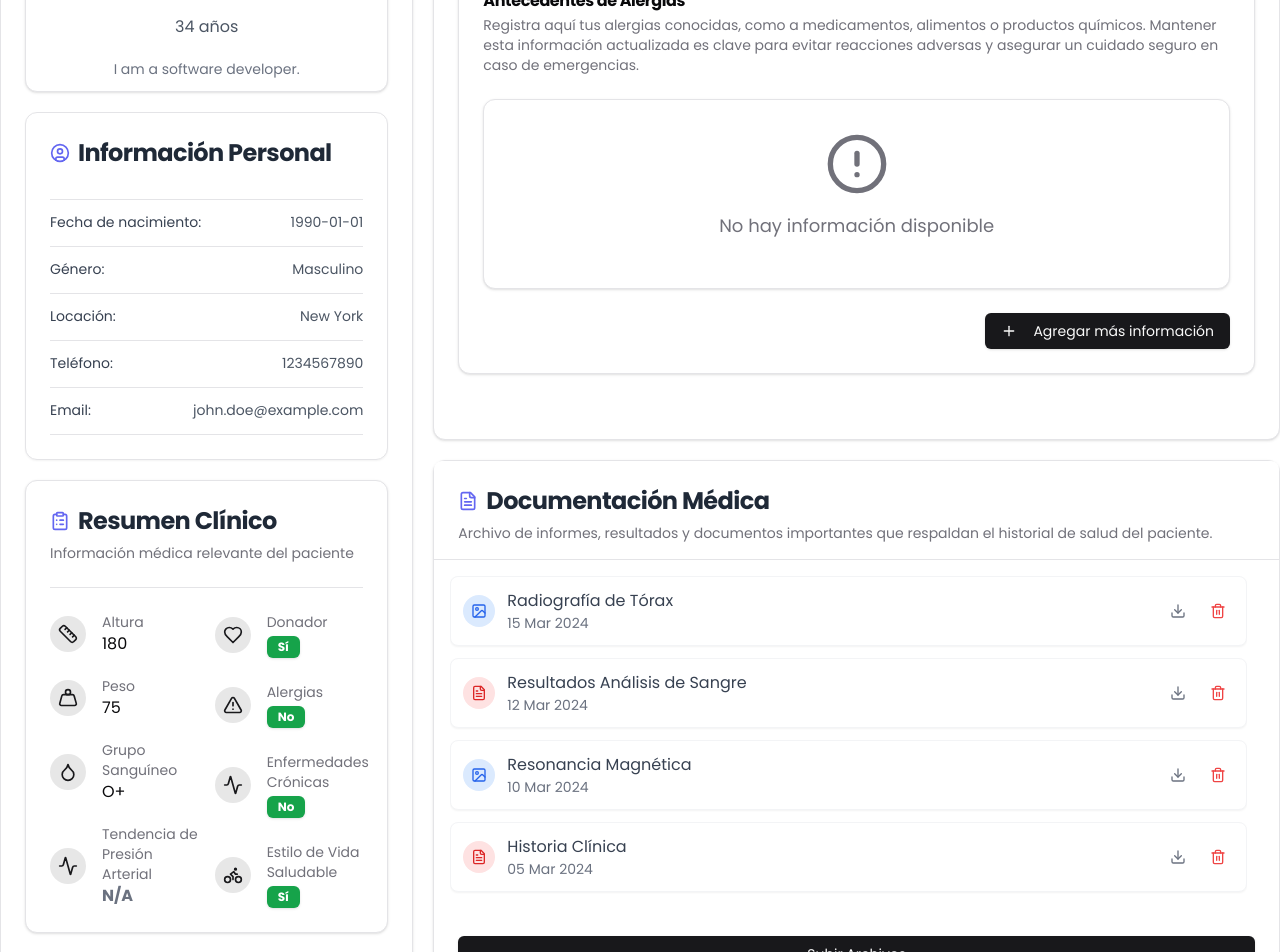
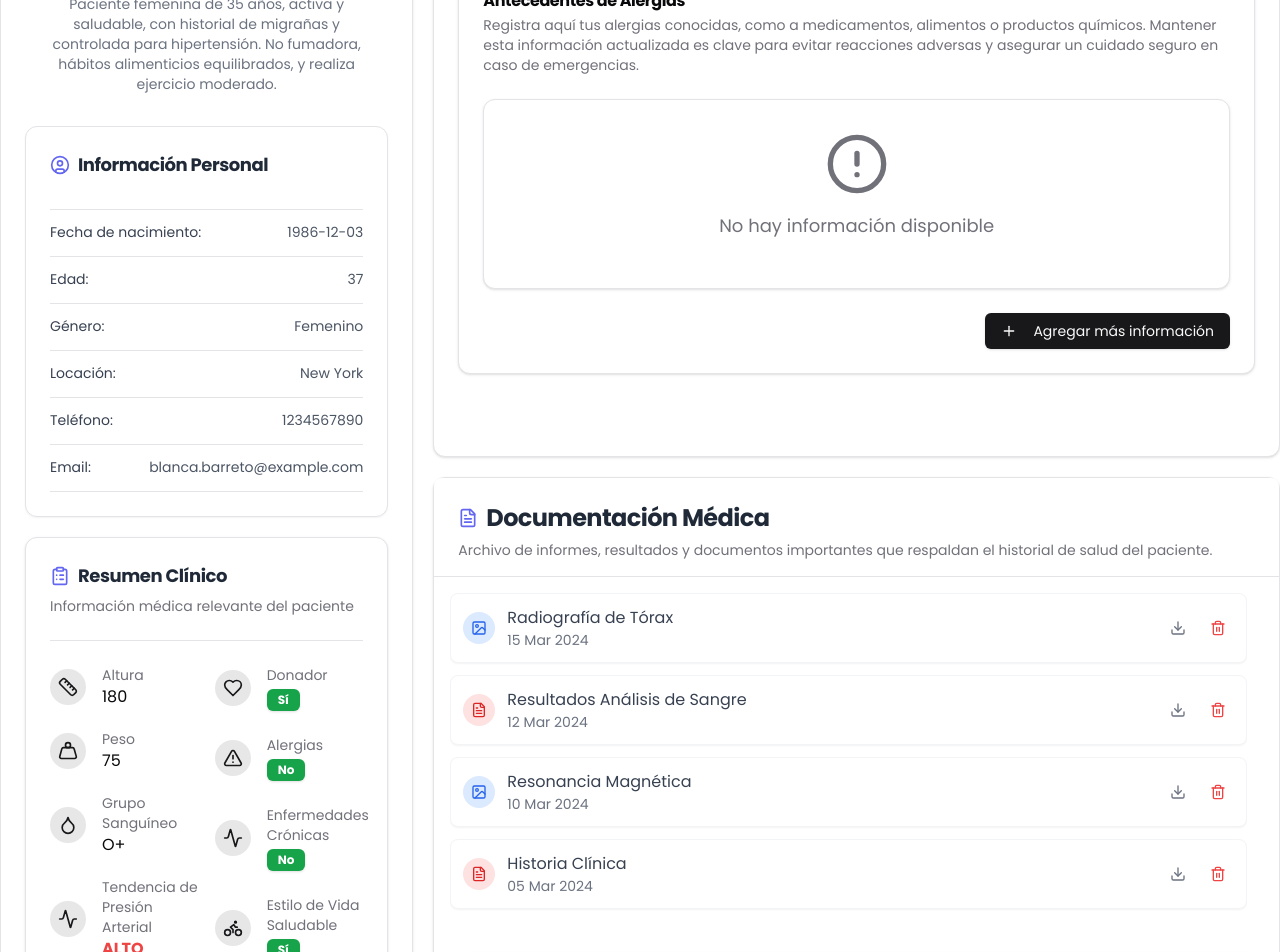
Before and after one commit to nachog8/MedLink-Cliente, a Next.js app: page /paciente/1 in a window 1280 px wide. Shown: the part 400-1352 px from the top of the page. Built offline with nearby package versions, Linux system fonts and the light colour scheme.

Commit message:
form edit function

```diff
--- a/src/actions/patient-actions.ts
+++ b/src/actions/patient-actions.ts
@@ -19,7 +19,7 @@ export async function edithProfilePatientAction(
   const editProfileData = {
     firstName: data.firstName,
     lastName: data.lastName,
-    birthDate: data.birthDate,
+    birthDate: new Date(data.birthDate),
     genre: data.genre,
     aboutMe: data.aboutMe,
     phone: data.phone,
@@ -30,10 +30,10 @@ export async function edithProfilePatientAction(
     weight: data.weight,
     bloodType: data.bloodType,
     bloodPressure: data.bloodPressure,
-    isDonor: data.isDonor,
-    hasAllergies: data.hasAllergies,
-    hasChronicDiseases: data.hasChronicDiseases,
-    hasHealthyLifestyle: data.hasHealthyLifestyle,
+    isDonor: data.isDonor === "true",
+    hasAllergies: data.hasAllergies === "true",
+    hasChronicDiseases: data.hasChronicDiseases === "true",
+    hasHealthyLifestyle: data.hasHealthyLifestyle === "true"
   };
 
   const validatedFields = editProfileSchema.safeParse(editProfileData);
@@ -46,7 +46,15 @@ export async function edithProfilePatientAction(
 
     return { error: errorDetails };
   }
-  console.log(validatedFields.data);
+
+    const formattedData = {
+    ...validatedFields.data,
+    birthDate: validatedFields.data.birthDate
+      ? validatedFields.data.birthDate.toISOString().split("T")[0]
+      : undefined,
+  };
+
+console.log(formattedData);
   try {
     return {
       success: true,
--- a/src/app/(dashboard)/paciente/[id]/page.tsx
+++ b/src/app/(dashboard)/paciente/[id]/page.tsx
@@ -7,12 +7,13 @@ import { documents } from '@/data/dashboard-pacient';
 export default function Page() {
   const data = {
     id: '60d0fe4f5311236168a109ca',
-    firstName: 'John',
-    lastName: 'Doe',
-    dateOfBirth: '1990-01-01',
-    gender: 'MALE',
-    aboutMe: 'I am a software developer.',
-    email: 'john.doe@example.com',
+    firstName: 'Blanca',
+    lastName: 'Barreto',
+    dateOfBirth: '1986-12-03',
+    gender: 'FEMALE',
+    aboutMe:
+      'Paciente femenina de 35 años, activa y saludable, con historial de migrañas y controlada para hipertensión. No fumadora, hábitos alimenticios equilibrados, y realiza ejercicio moderado.',
+    email: 'blanca.barreto@example.com',
     avatar:
       'https://images.unsplash.com/photo-1573497019940-1c28c88b4f3e?q=80&w=256&h=256&fit=crop',
     phone: '1234567890',
@@ -21,13 +22,14 @@ export default function Page() {
       height: 180,
       weight: 75,
       bloodType: 'O+',
-      bloodPressureTrend: 'NORMAL',
+      bloodPressureTrend: 'RISING',
       isDonor: true,
       hasAllergies: false,
       hasChronicDiseases: false,
       hasHealthyLifestyle: true,
     },
   };
+
   return (
     <main className="container mx-auto space-y-5 py-20 font-poppins">
       <div className="grid justify-items-center gap-5 lg:grid-cols-3 lg:justify-items-start">
--- a/src/components/dashboard/dashboard-shared/personal-information.tsx
+++ b/src/components/dashboard/dashboard-shared/personal-information.tsx
@@ -7,6 +7,7 @@ import {
 } from '@/components/ui/card';
 
 import { Separator } from '@/components/ui/separator';
+import { translateGender } from '@/lib/translate-gender';
 import { UserCircle } from 'lucide-react';
 
 interface InfoRowProps {
@@ -14,7 +15,7 @@ interface InfoRowProps {
   value: string;
 }
 
-function InfoRow({ label, value }: InfoRowProps) {
+function InfoRow({ label, value = 'N/A' }: InfoRowProps) {
   return (
     <div className="flex flex-col space-y-1.5">
       <div className="flex items-center justify-between py-2">
@@ -26,25 +27,13 @@ function InfoRow({ label, value }: InfoRowProps) {
   );
 }
 
-function translateGender(gender: string) {
-  switch (gender.toUpperCase()) {
-    case 'MALE':
-      return 'Masculino';
-    case 'FEMALE':
-      return 'Femenino';
-    case 'OTHER':
-      return 'Otro';
-    default:
-      return gender;
-  }
-}
-
 interface PersonalInfoCardProps {
   birthDate: string;
   gender: string;
   location: string;
   phone: string;
   email: string;
+  age: string;
 }
 
 export function PersonalInfoCard({
@@ -53,11 +42,12 @@ export function PersonalInfoCard({
   location,
   phone,
   email,
+  age,
 }: PersonalInfoCardProps) {
   return (
     <Card className="w-full shadow-sm">
       <CardHeader>
-        <CardTitle className="flex items-center gap-2 text-2xl font-semibold text-gray-800">
+        <CardTitle className="flex items-center gap-2 text-lg font-semibold text-gray-800">
           <UserCircle className="h-5 w-5 text-indigo-500" />
           Información Personal
         </CardTitle>
@@ -66,6 +56,7 @@ export function PersonalInfoCard({
       <CardContent className="space-y-1">
         <Separator />
         <InfoRow label="Fecha de nacimiento" value={birthDate} />
+        <InfoRow label="Edad" value={age} />
         <InfoRow label="Género" value={translateGender(gender)} />
         <InfoRow label="Locación" value={location} />
         <InfoRow label="Teléfono" value={phone} />
--- a/src/components/dashboard/patient/card-clinical-result/blood-presure.tsx
+++ b/src/components/dashboard/patient/card-clinical-result/blood-presure.tsx
@@ -8,14 +8,14 @@ interface BloodPressureProps {
 }
 
 export function BloodPressure({ status }: BloodPressureProps) {
-  // Verifica si status tiene un valor válido
-  const statusEnum =
-    status && BloodPressureTrend[status as keyof typeof BloodPressureTrend]
-      ? BloodPressureTrend[status as keyof typeof BloodPressureTrend]
-      : null;
+  const statusEnum = Object.values(BloodPressureTrend).includes(
+    status as BloodPressureTrend
+  )
+    ? (status as BloodPressureTrend)
+    : null;
 
-  const getStatusColor = (status: BloodPressureTrend | null): string => {
-    if (!status) return 'text-gray-500'; // Color para "N/A" si no hay status
+  const getStatusColor = (status: string | null): string => {
+    if (!status) return 'text-gray-500';
     switch (status) {
       case BloodPressureTrend.NORMAL:
         return 'text-green-500';
@@ -27,15 +27,15 @@ export function BloodPressure({ status }: BloodPressureProps) {
     }
   };
 
-  const getDisplayStatus = (status: BloodPressureTrend | null): string => {
+  const getDisplayStatus = (status: string | null): string => {
     if (!status) return 'N/A';
     switch (status) {
       case BloodPressureTrend.NORMAL:
-        return 'Normal';
+        return 'NORMAL';
       case BloodPressureTrend.RISING:
-        return 'Rising';
+        return 'ALTO';
       case BloodPressureTrend.FALLING:
-        return 'Falling';
+        return 'BAJO';
       default:
         return 'Unknown';
     }
--- a/src/components/dashboard/patient/card-clinical-result/index.tsx
+++ b/src/components/dashboard/patient/card-clinical-result/index.tsx
@@ -42,12 +42,11 @@ export function ClinicalSummary({
   hasChronicDiseases,
   hasHealthyLifestyle,
 }: ClinicalSummaryProps) {
-  const renderValue = (value) => (value !== undefined ? value : 'N/A');
-
+  console.log(bloodPressure);
   return (
     <Card>
       <CardHeader>
-        <CardTitle className="flex items-center gap-2 text-2xl font-semibold text-gray-800">
+        <CardTitle className="flex items-center gap-2 text-lg font-semibold text-gray-800">
           <ClipboardList className="h-5 w-5 text-indigo-500" />
           Resumen Clínico
         </CardTitle>
@@ -59,56 +58,38 @@ export function ClinicalSummary({
         <Separator />
         <div className="grid grid-cols-2 gap-4">
           <div className="flex flex-col justify-between gap-5">
-            <InfoItem icon={Ruler} label="Altura" value={renderValue(height)} />
-            <InfoItem icon={Weight} label="Peso" value={renderValue(weight)} />
+            <InfoItem icon={Ruler} label="Altura" value={height} />
+            <InfoItem icon={Weight} label="Peso" value={weight} />
             <InfoItem
               icon={Droplet}
               label="Grupo Sanguíneo"
-              value={renderValue(bloodType)}
+              value={bloodType}
             />
-            <BloodPressure status={renderValue(bloodPressure)} />
+            <BloodPressure status={bloodPressure} />
           </div>
 
           <div className="flex flex-col justify-between gap-5">
             <InfoItem
               icon={Heart}
               label="Donador"
-              value={
-                isDonor !== undefined ? <StatusBadge value={isDonor} /> : 'N/A'
-              }
+              value={<StatusBadge value={isDonor} />}
             />
             <InfoItem
               icon={AlertTriangle}
               label="Alergias"
-              value={
-                hasAllergies !== undefined ? (
-                  <StatusBadge value={hasAllergies} invertColors={true} />
-                ) : (
-                  'N/A'
-                )
-              }
+              value={<StatusBadge value={hasAllergies} invertColors={true} />}
             />
             <InfoItem
               icon={Activity}
               label="Enfermedades Crónicas"
               value={
-                hasChronicDiseases !== undefined ? (
-                  <StatusBadge value={hasChronicDiseases} invertColors={true} />
-                ) : (
-                  'N/A'
-                )
+                <StatusBadge value={hasChronicDiseases} invertColors={true} />
               }
             />
             <InfoItem
               icon={Bike}
               label="Estilo de Vida Saludable"
-              value={
-                hasHealthyLifestyle !== undefined ? (
-                  <StatusBadge value={hasHealthyLifestyle} />
-                ) : (
-                  'N/A'
-                )
-              }
+              value={<StatusBadge value={hasHealthyLifestyle} />}
             />
           </div>
         </div>
--- a/src/components/dashboard/patient/card-clinical-result/info-item.tsx
+++ b/src/components/dashboard/patient/card-clinical-result/info-item.tsx
@@ -6,7 +6,7 @@ interface DataItemProps {
   value: React.ReactNode;
 }
 
-export function InfoItem({ icon: Icon, label, value }: DataItemProps) {
+export function InfoItem({ icon: Icon, label, value = 'N/A' }: DataItemProps) {
   return (
     <div className="flex items-center gap-4">
       <div className="rounded-full bg-primary/10 p-2">
--- a/src/components/dashboard/patient/card-clinical-result/status-badge.tsx
+++ b/src/components/dashboard/patient/card-clinical-result/status-badge.tsx
@@ -1,10 +1,8 @@
-'use client';
-
 import { Badge } from '@/components/ui/badge';
 import { cn } from '@/lib/utils';
 
 interface StatusBadgeProps {
-  value: boolean;
+  value?: boolean;
   labels?: { true: string; false: string };
   variants?: { true: string; false: string };
   invertColors?: boolean;
@@ -17,6 +15,9 @@ export function StatusBadge({
   invertColors = false,
 }: StatusBadgeProps) {
   const getColorClass = () => {
+    if (value === undefined) {
+      return 'bg-gray-400'; // Color para "N/A"
+    }
     if (invertColors) {
       return value ? variants.false : variants.true;
     }
@@ -25,7 +26,7 @@ export function StatusBadge({
 
   return (
     <Badge className={cn('mt-1 text-white', getColorClass())}>
-      {value ? labels.true : labels.false}
+      {value === undefined ? 'N/A' : value ? labels.true : labels.false}
     </Badge>
   );
 }
--- a/src/components/dashboard/patient/card-profile/card-profile.tsx
+++ b/src/components/dashboard/patient/card-profile/card-profile.tsx
@@ -37,7 +37,7 @@ interface Props {
     height?: number;
     weight?: number;
     bloodType?: string;
-    BloodPressureTrend?: string;
+    bloodPressureTrend?: string;
     isDonor?: boolean;
     hasAllergies?: boolean;
     hasChronicDiseases?: boolean;
@@ -58,7 +58,7 @@ export const CardProfile = ({
   clinical,
 }: Props) => {
   return (
-    <Card className="l w-full max-w-[500px] space-y-5 overflow-hidden">
+    <Card className="w-full max-w-[500px] overflow-hidden">
       <CardHeader className="flex justify-center pb-0 pt-6">
         <Avatar className="mx-auto h-40 w-40 border-4 border-white shadow-lg">
           <AvatarImage
@@ -71,17 +71,12 @@ export const CardProfile = ({
         </Avatar>
       </CardHeader>
       <CardContent className="space-y-5">
-        <Card>
-          <CardContent className="space-y-5 p-3 text-center">
-            <h2 className="text-2xl font-semibold capitalize text-gray-900">
-              {firstName && lastName ? firstName + ' ' + lastName : ''}
-            </h2>
-            <p className="mt-1 text-gray-600">
-              {age && location ? `${age} años` : ''}
-            </p>
-            <p className="mx-auto mt-4 max-w-md text-sm text-gray-500">{bio}</p>
-          </CardContent>
-        </Card>
+        <section className="space-y-5 p-3 text-center">
+          <h2 className="text-2xl font-semibold capitalize text-gray-900">
+            {firstName && lastName ? firstName + ' ' + lastName : ''}
+          </h2>
+          <p className="mx-auto mt-4 max-w-md text-sm text-gray-500">{bio}</p>
+        </section>
 
         <PersonalInfoCard
           birthDate={dateOfBirth || ''}
@@ -89,12 +84,13 @@ export const CardProfile = ({
           location={location || ''}
           phone={phone || ''}
           email={email || ''}
+          age={age?.toLocaleString() || ''}
         />
         <ClinicalSummary
           height={clinical?.height}
           weight={clinical?.weight}
           bloodType={clinical?.bloodType}
-          bloodPressure={clinical?.BloodPressureTrend}
+          bloodPressure={clinical?.bloodPressureTrend}
           isDonor={clinical?.isDonor}
           hasAllergies={clinical?.hasAllergies}
           hasChronicDiseases={clinical?.hasChronicDiseases}
@@ -123,7 +119,7 @@ export const CardProfile = ({
                 firstName={firstName}
                 lastName={lastName}
                 birthDate={new Date(dateOfBirth)}
-                genre={gender as 'male' | 'female' | 'other'}
+                genre={gender as 'MALE' | 'FEMALE' | 'OTHER'}
                 aboutMe={bio}
                 phone={phone}
                 email={email}
@@ -132,7 +128,7 @@ export const CardProfile = ({
                 height={`${clinical?.height}`}
                 weight={`${clinical?.weight}`}
                 bloodType={clinical?.bloodType}
-                bloodPressure={clinical?.BloodPressureTrend}
+                bloodPressure={clinical?.bloodPressureTrend}
                 isDonor={clinical?.isDonor}
                 hasAllergies={clinical?.hasAllergies}
                 hasChronicDiseases={clinical?.hasChronicDiseases}
--- a/src/components/form/patient/form-profile-patient.tsx
+++ b/src/components/form/patient/form-profile-patient.tsx
@@ -1,5 +1,5 @@
 'use client';
-
+import { es } from 'date-fns/locale';
 import {
   Bike,
   Calendar as CalendarIcon,
@@ -59,7 +59,7 @@ interface Props {
   firstName?: string;
   lastName?: string;
   birthDate?: Date;
-  genre?: 'male' | 'female' | 'other';
+  genre?: 'MALE' | 'FEMALE' | 'OTHER';
   aboutMe?: string;
   phone?: string;
   email?: string;
@@ -190,19 +190,16 @@ export default function EditProfileForm({
                     <Button
                       variant={'outline'}
                       className={cn(
-                        'relative w-[240px] pl-10 text-left font-normal',
+                        'w-[240px] pl-3 text-left font-normal',
                         !field.value && 'text-muted-foreground'
                       )}
                     >
                       {field.value ? (
-                        format(field.value, 'PPP')
+                        format(field.value, 'PPP', { locale: es })
                       ) : (
-                        <span>Elige una Fecha</span>
+                        <span>Elige una fecha</span>
                       )}
-                      <CalendarIcon
-                        className="absolute left-3 top-1/2 -translate-y-1/2"
-                        size={18}
-                      />
+                      <CalendarIcon className="ml-auto h-4 w-4 opacity-50" />
                     </Button>
                   </FormControl>
                 </PopoverTrigger>
@@ -215,6 +212,13 @@ export default function EditProfileForm({
                       date > new Date() || date < new Date('1900-01-01')
                     }
                     initialFocus
+                    locale={es}
+                    formatters={{
+                      formatWeekdayName: (day) =>
+                        format(day, 'EEEEE', { locale: es }).toUpperCase(),
+                      formatCaption: (date) =>
+                        format(date, 'LLLL yyyy', { locale: es }),
+                    }}
                   />
                 </PopoverContent>
               </Popover>
@@ -228,16 +232,16 @@ export default function EditProfileForm({
           render={({ field }) => (
             <FormItem>
               <FormLabel>Genre</FormLabel>
-              <Select onValueChange={field.onChange} defaultValue={field.value}>
+              <Select onValueChange={field.onChange} value={field.value}>
                 <FormControl>
-                  <SelectTrigger className="">
+                  <SelectTrigger>
                     <SelectValue placeholder="Select a genre" />
                   </SelectTrigger>
                 </FormControl>
                 <SelectContent>
-                  <SelectItem value="male">Masculino</SelectItem>
-                  <SelectItem value="female">Femenino</SelectItem>
-                  <SelectItem value="other">Otro</SelectItem>
+                  <SelectItem value="MALE">Masculino</SelectItem>
+                  <SelectItem value="FEMALE">Femenino</SelectItem>
+                  <SelectItem value="OTHER">Otro</SelectItem>
                 </SelectContent>
               </Select>
               <FormMessage />
@@ -426,15 +430,26 @@ export default function EditProfileForm({
           render={({ field }) => (
             <FormItem>
               <FormLabel>Tendencia de Presión Arterial</FormLabel>
+              <Select
+                onValueChange={field.onChange}
+                value={field.value}
+                {...field}
+              >
                 <FormControl>
-                <div className="relative">
-                  <Input {...field} className="pl-10" />
+                  <SelectTrigger className="relative pl-10">
                     <Heart
                       className="absolute left-3 top-1/2 -translate-y-1/2"
                       size={18}
                     />
-                </div>
+                    <SelectValue placeholder="Seleccione la tendencia" />
+                  </SelectTrigger>
                 </FormControl>
+                <SelectContent>
+                  <SelectItem value="RISING">ALTO</SelectItem>
+                  <SelectItem value="NORMAL">NORMAL</SelectItem>
+                  <SelectItem value="FALLING">BAJO</SelectItem>
+                </SelectContent>
+              </Select>
               <FormMessage />
             </FormItem>
           )}
@@ -531,6 +546,40 @@ export default function EditProfileForm({
             </FormItem>
           )}
         />
+        {/* Campos ocultos para enviar datos en el submit */}
+        <input
+          type="hidden"
+          name="bloodPressure"
+          value={form.watch('bloodPressure') || ''}
+        />
+        <input
+          type="hidden"
+          name="isDonor"
+          value={form.watch('isDonor') ? 'true' : 'false'}
+        />
+        <input
+          type="hidden"
+          name="hasAllergies"
+          value={form.watch('hasAllergies') ? 'true' : 'false'}
+        />
+        <input
+          type="hidden"
+          name="hasChronicDiseases"
+          value={form.watch('hasChronicDiseases') ? 'true' : 'false'}
+        />
+        <input
+          type="hidden"
+          name="hasHealthyLifestyle"
+          value={form.watch('hasHealthyLifestyle') ? 'true' : 'false'}
+        />
+        <input
+          type="hidden"
+          name="birthDate"
+          value={
+            form.watch('birthDate') ? form.watch('birthDate').toISOString() : ''
+          }
+        />
+        <input type="hidden" name="genre" value={form.watch('genre') || ''} />
 
         <Button type="submit">Actualizar Perfil</Button>
       </form>
--- /dev/null
+++ b/src/lib/translate-gender.ts
@@ -0,0 +1,12 @@
+export function translateGender(gender: string) {
+  switch (gender.toUpperCase()) {
+    case 'MALE':
+      return 'Masculino';
+    case 'FEMALE':
+      return 'Femenino';
+    case 'OTHER':
+      return 'Otro';
+    default:
+      return undefined;
+  }
+}
--- a/src/schemas/schemas-profile.ts
+++ b/src/schemas/schemas-profile.ts
@@ -10,7 +10,7 @@ export const editProfileSchema = z.object({
     .min(2, { message: 'El apellido debe tener al menos 2 caracteres.' })
     .optional(),
   birthDate: z.date().optional(),
-  genre: z.enum(['male', 'female', 'other']).optional(),
+  genre: z.enum(['MALE', 'FEMALE', 'OTHER']).optional(),
   aboutMe: z
     .string()
     .max(500, { message: 'La descripción no debe exceder 500 caracteres.' })
```
Lines whose indentation alone changed are shown as unchanged.
